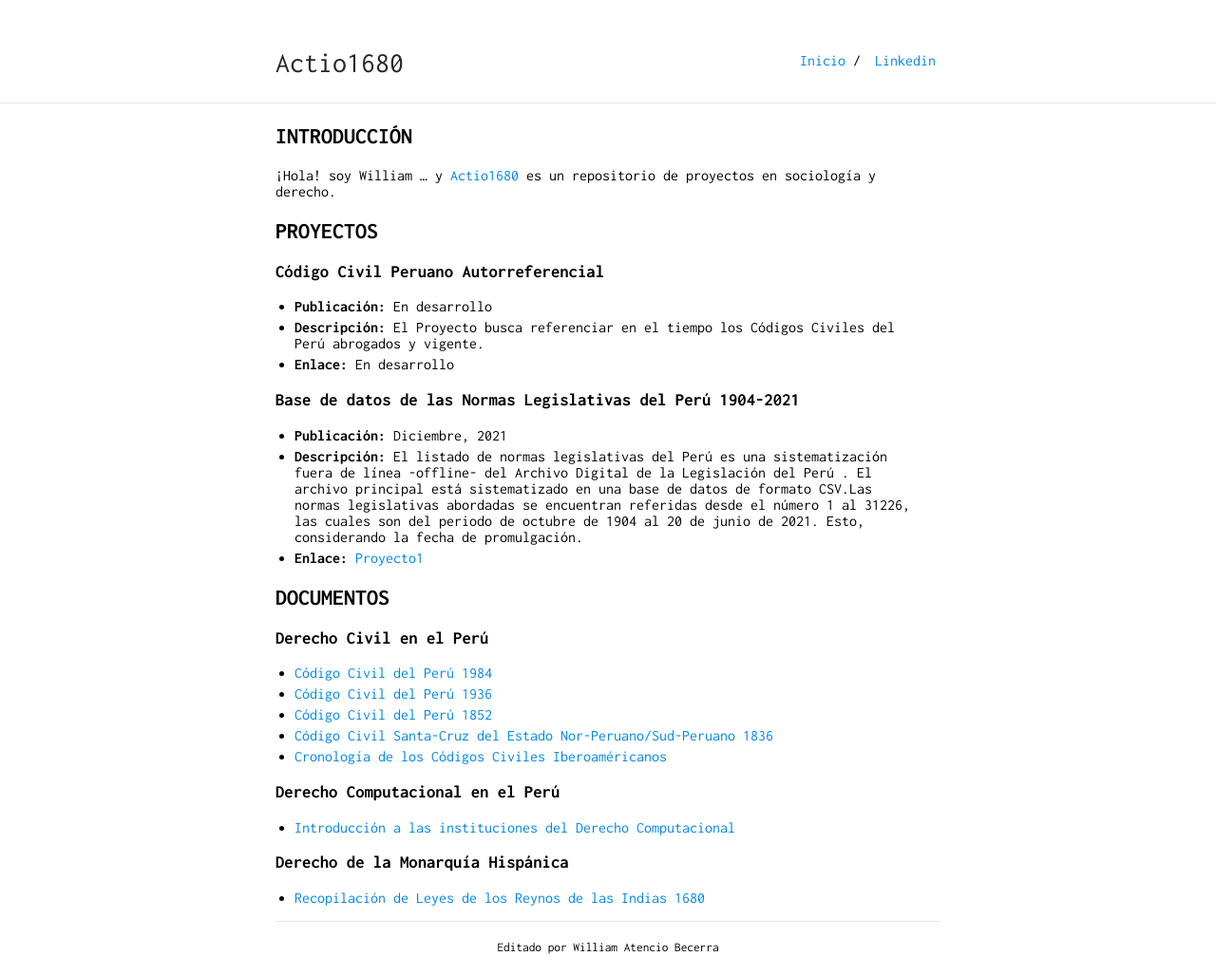
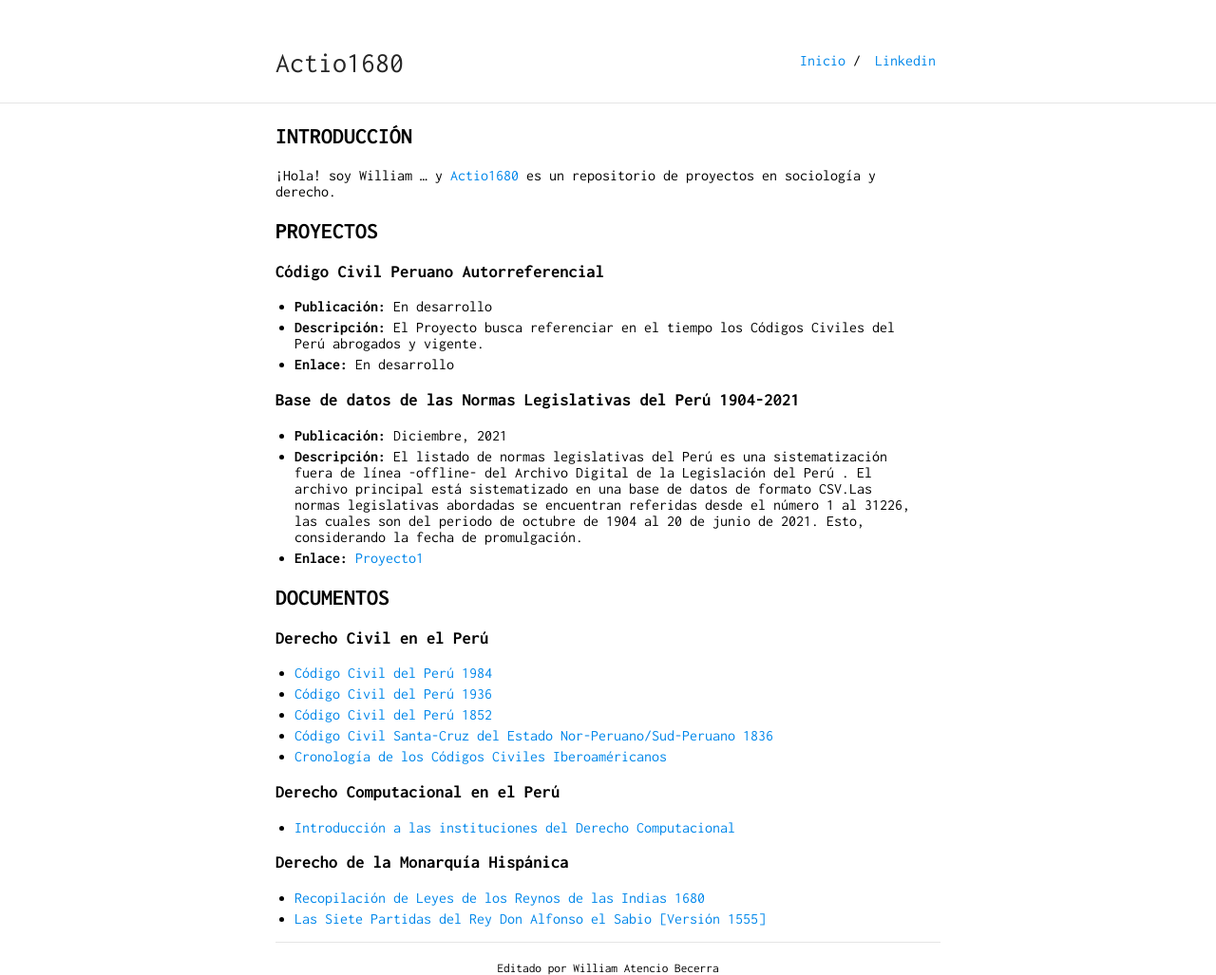
Before and after one commit to actio1680/actio1680.github.io, a Jekyll site: the page built from index.md, in a window 1280 px wide. Shown: the whole page at 95% size. Built offline with Jekyll 4.4.1, drawn with Linux system fonts in a browser that asks for light colours; our own code applies the rules of GitHub Pages for plain Markdown files; before the commit the page ends 1005 px from its top, so only the background shows below that.

Commit message:
Update index.md

```diff
--- a/index.md
+++ b/index.md
@@ -36,3 +36,4 @@ layout: default
 
 ### Derecho de la Monarquía Hispánica
 - [Recopilación de Leyes de los Reynos de las Indias 1680](paginas/recopilacion1680)
+- [Las Siete Partidas del Rey Don Alfonso el Sabio [Versión 1555] ](paginas/sietepartidas)
```
